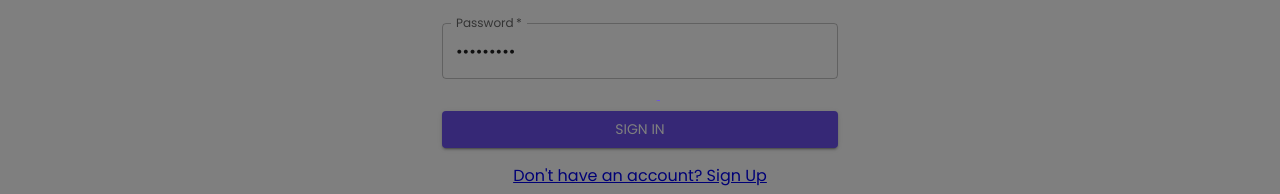
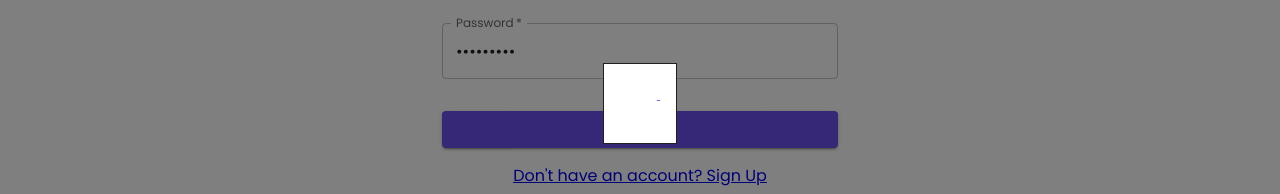
Before and after one commit to roccopolimen/nextround, a React (Create React App) app in the folder client/: page /signin in a window 1280 px wide. Both pictures are taken after typing "name@example.com", "Sample123" into the empty fields and a click on the button "SIGN IN". Shown: the part 297-491 px from the top of the page. Built offline with nearby package versions, Linux system fonts and the light colour scheme; no server answers.

Commit message:
made the loading component, ex. usage in signup

```diff
--- /dev/null
+++ b/client/src/components/Loading/index.tsx
@@ -0,0 +1,17 @@
+import { Box, CircularProgress, Modal } from "@mui/material";
+
+interface PropType {
+    open: boolean;
+};
+
+const Loading = ({ open }: PropType) => {
+    return (
+        <Modal open={open} sx={{ display:'flex', alignItems:'center', justifyContent:'center' }}>
+            <Box bgcolor="background.paper" sx={{ top: '50%', padding: 2, border: 1 }}>
+            <CircularProgress />
+            </Box>
+        </Modal>
+    );
+};
+
+export default Loading;
--- a/client/src/context/auth.tsx
+++ b/client/src/context/auth.tsx
@@ -1,7 +1,6 @@
 import { useState, useEffect, createContext, useContext, ReactNode } from 'react';
 import firebase from 'firebase/compat/app';
 import firebaseApp from 'api/firebase';
-import Loading from 'pages/Loading';
 
 export type AuthContent = firebase.User | null;
 export const AuthContext = createContext<AuthContent>(null);
@@ -10,17 +9,13 @@ export const useAuthContext = () => useContext(AuthContext);
 interface PropType { children: ReactNode };
 export const AuthProvider = ({ children }: PropType) => {
     const [user, setUser] = useState<AuthContent>(null);
-    const [loading, setLoading] = useState<Boolean>(true);
 
     useEffect(() => {
-        setLoading(true);
         firebaseApp.auth().onAuthStateChanged((newUser) => {
             setUser(newUser);
-            setLoading(false);
         });
     }, []);
 
-    if(loading) return  <Loading />;
     return (
         <AuthContext.Provider value={user}>
             {children}
--- a/client/src/pages/SignIn/index.tsx
+++ b/client/src/pages/SignIn/index.tsx
@@ -10,9 +10,10 @@ import Container from '@mui/material/Container';
 import { faGoogle } from "@fortawesome/free-brands-svg-icons";
 import { FontAwesomeIcon } from "@fortawesome/react-fontawesome";
 import { useSignInWithEmail, useSignInWithGoogle } from 'api';
-import { Alert, CircularProgress, IconButton, Modal } from '@mui/material';
+import { Alert, IconButton } from '@mui/material';
 import { Link, useNavigate } from 'react-router-dom';
 import NavBar from 'components/NavBar';
+import Loading from 'components/Loading';
 
 export default function SignIn() {
     const [email, setEmail] = useState('');
@@ -55,11 +56,7 @@ export default function SignIn() {
             <NavBar />
             <div>
                 {failedAuth && <Alert severity="error">email or password incorrect</Alert>}
-                <Modal open={isLoadingEmail || isLoadingGoogle} sx={{ display:'flex', alignItems:'center', justifyContent:'center' }}>
-                    <Box sx={{ top: '50%', padding: 2 }}>
-                        <CircularProgress />
-                    </Box>
-                </Modal>
+                <Loading open={isLoadingEmail || isLoadingGoogle} />
                 <Container component="main" maxWidth="xs">
                     <Box
                         sx={{
--- a/client/src/pages/SignUp/index.tsx
+++ b/client/src/pages/SignUp/index.tsx
@@ -12,8 +12,9 @@ import { faGoogle } from "@fortawesome/free-brands-svg-icons";
 import { FontAwesomeIcon } from "@fortawesome/react-fontawesome";
 import { useSignUpWithEmail, useSignUpWithGoogle } from 'api';
 import { Link, useNavigate } from 'react-router-dom';
-import { Alert, CircularProgress, IconButton, Modal } from '@mui/material';
+import { Alert, IconButton } from '@mui/material';
 import NavBar from 'components/NavBar';
+import Loading from 'components/Loading';
 
 const SignUp = () => {
     const [email, setEmail] = useState('');
@@ -57,11 +58,7 @@ const SignUp = () => {
             <NavBar />
             <div>
             {failedAuth && <Alert severity="error">email or password incorrect</Alert>}
-            <Modal open={isLoadingEmail || isLoadingGoogle} sx={{ display:'flex', alignItems:'center', justifyContent:'center' }}>
-                <Box bgcolor="background.paper" sx={{ top: '50%', padding: 2, border: 1 }}>
-                    <CircularProgress />
-                </Box>
-            </Modal>
+            <Loading open={isLoadingEmail || isLoadingGoogle} />
             <Container component="main" maxWidth="xs">
                 <Box
                     sx={{
```
Also changed, not shown: client/src/pages/Loading/index.tsx (deleted, +0 -21 lines).
